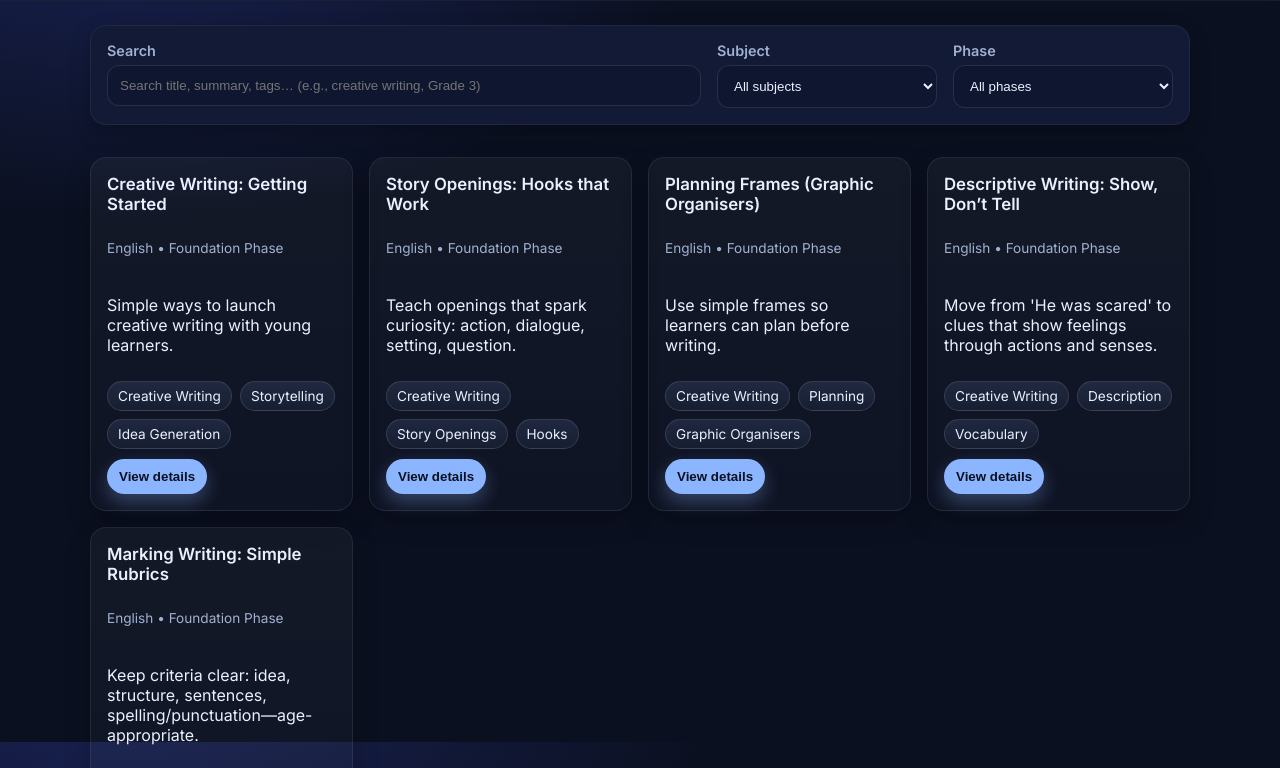
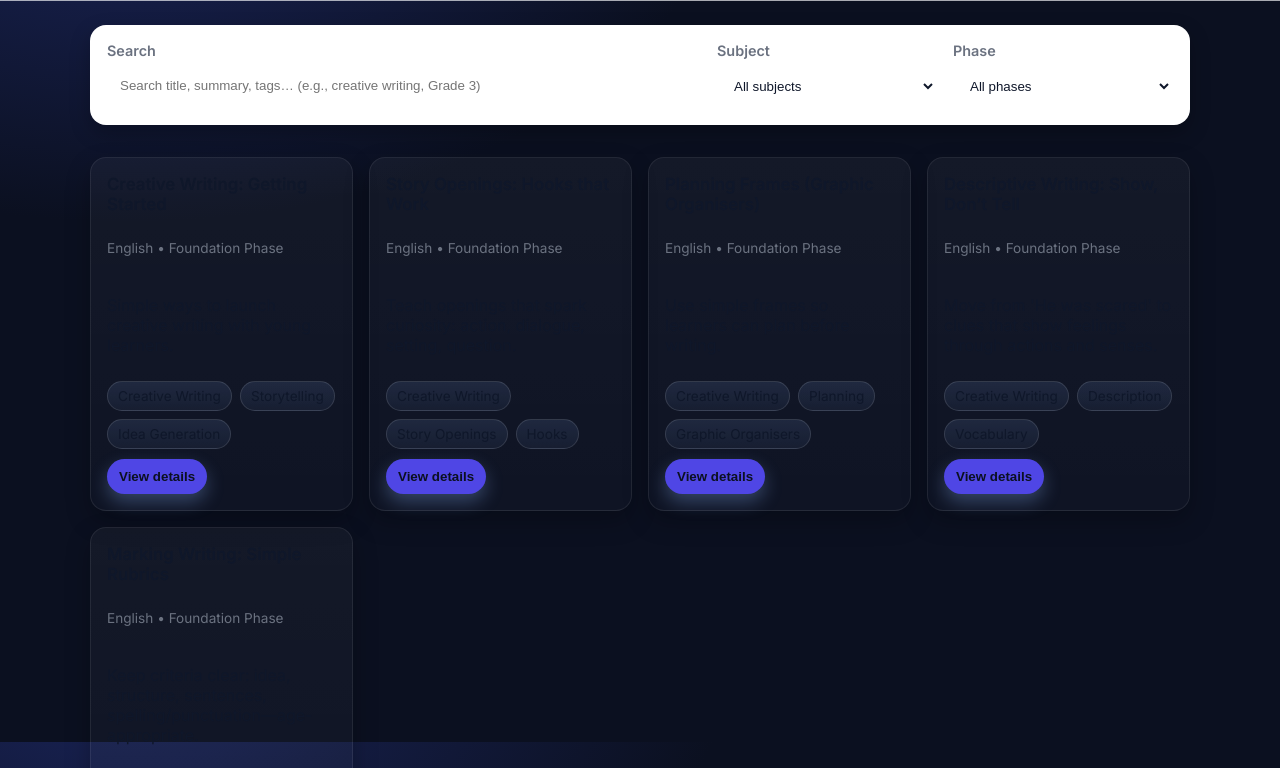
Before and after one commit to Lindy2505/StorySpringboard, a plain HTML site: page index.html in a window 1280 px wide. Shown: the part 58-826 px from the top of the page. Drawn offline with Linux system fonts and the light colour scheme.

Commit message:
Update styles.css

```diff
--- a/styles.css
+++ b/styles.css
@@ -1,13 +1,8 @@
 /* Minimal, clean styling */
 :root{
-  --bg: #0b1020;
-  --panel: #121a36;
-  --card: #0f1630;
-  --muted: #9fb1d1;
-  --ink: #eaf0ff;
-  --accent: #8bb5ff;
-  --accent-2: #b0ffcc;
-  --ring: rgba(139,181,255,0.5);
+  --bg:#f6f7fb; --panel:#ffffff; --card:#ffffff;
+--muted:#6b7280; --ink:#0f172a;
+--accent:#4f46e5; --accent-2:#059669; --ring:rgba(79,70,229,.35);
   --shadow: rgba(0,0,0,0.25);
   --radius: 16px;
 }
```
